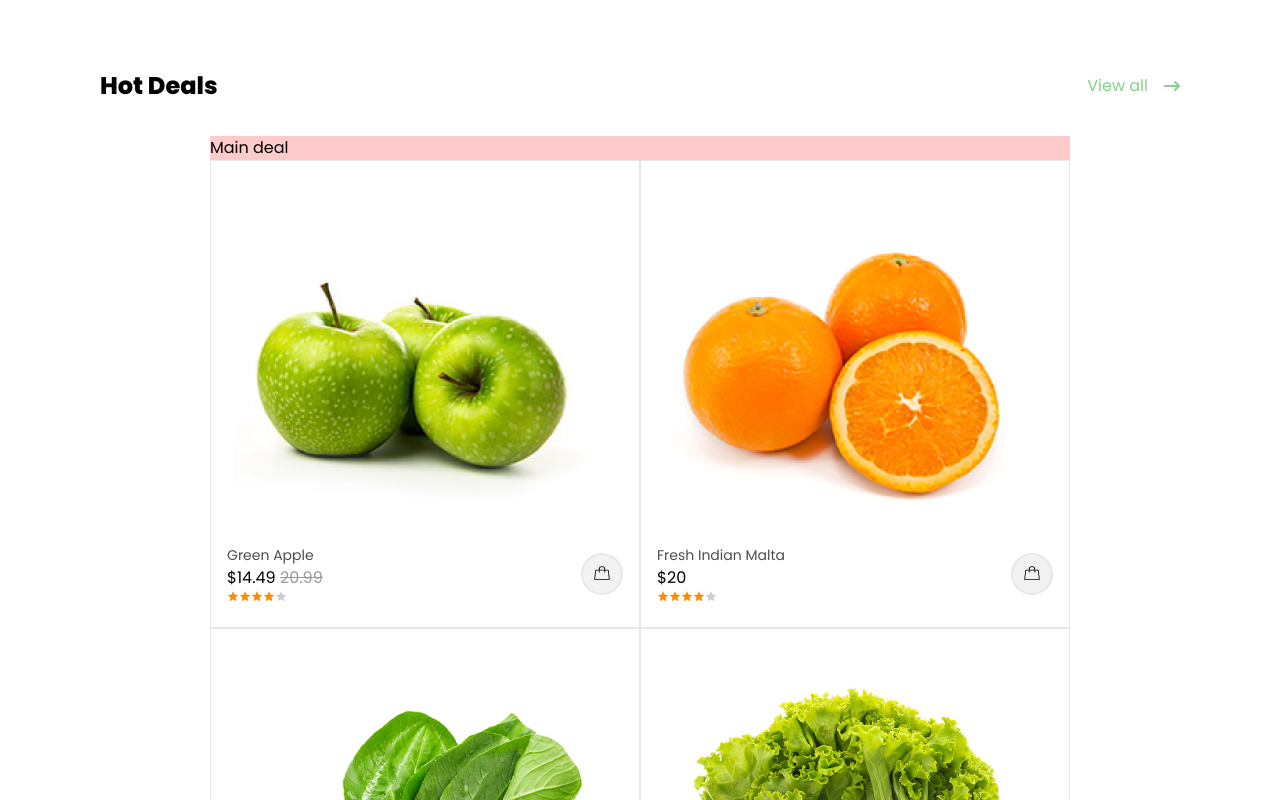
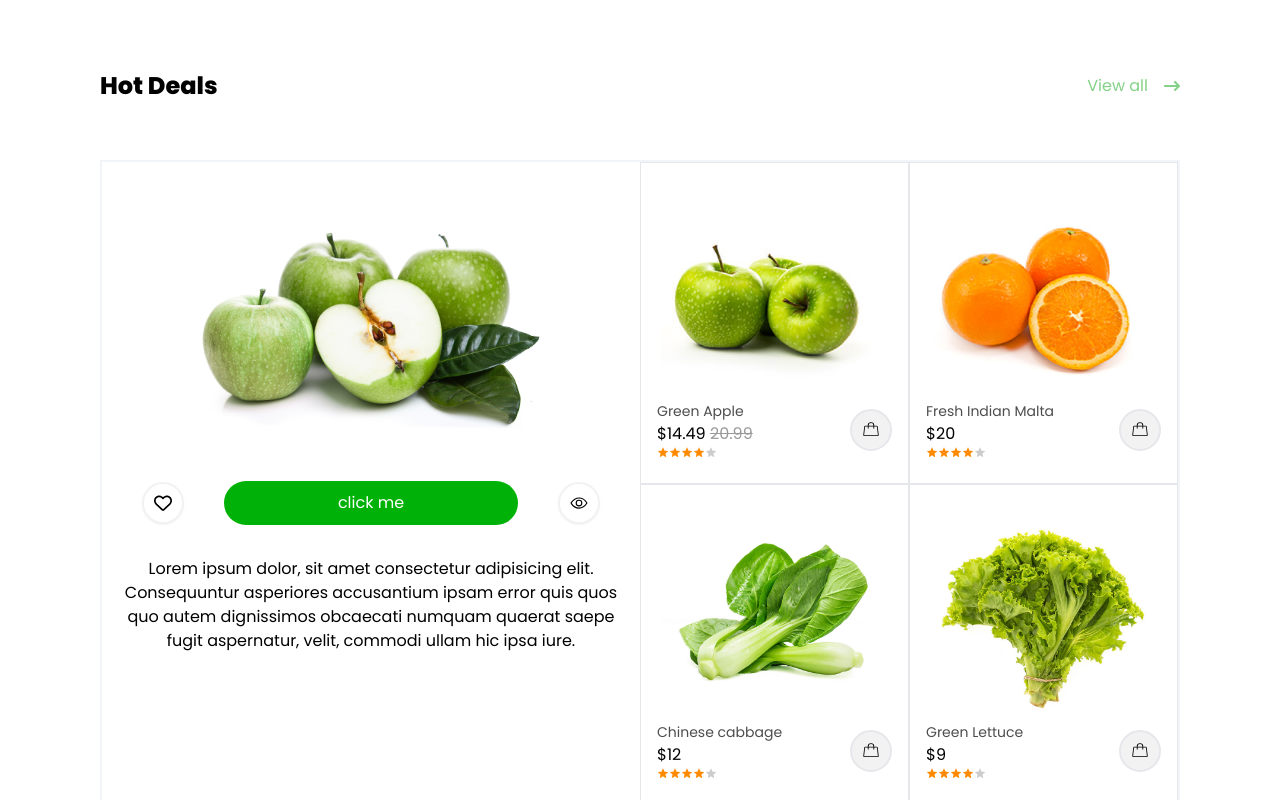
Before and after one commit to KodeNinj/Ecobazar, a Next.js app: page / in a window 1280 px wide. Shown: the part 3780-4580 px from the top of the page. Built offline with nearby package versions, Linux system fonts and the light colour scheme.

Commit message:
added content to the big box

```diff
--- a/src/components/HotDeals/index.tsx
+++ b/src/components/HotDeals/index.tsx
@@ -1,6 +1,10 @@
 import React from "react";
 import Header from "../Headers";
 import ProductList from "../ProductsList";
+import Image from "next/image";
+import { IoEyeOutline } from "react-icons/io5";
+import { FaRegHeart } from "react-icons/fa6";
+import Link from "next/link";
 
 const HotDeals = () => {
 	return (
@@ -9,10 +13,35 @@ const HotDeals = () => {
 				title="Hot Deals"
 				view_all="View all"
 			/>
-			<div className="w-full my-[32px]">
-				<div className="container  grid  justify-center ">
-					<div className="mainDeal row-span-2 col-span-2 bg-red-200 ">
-						Main deal
+			<div className="w-full h-auto py-[24px] my-[32px]">
+				<div className="container  grid  lg:grid-cols-4 md:grid-cols-3 sm:grid-cols-1  justify-center border-[2px] border-slate-100 ">
+					<div className="mainDeal mb-[10px] row-span-2 col-span-2 ">
+						<Image
+							src={require("../../Assets/focusImg.png")}
+							alt="Apple img"
+							className="flex justify-center w-[70%] mx-[15%]"
+						/>
+						<div className="CTAbtns flex justify-around items-center md:px-[40px] px-[10px]">
+							<Link
+								href="/"
+								className="p-[10px] bg-white rounded-full border-[2px] border-[var(--iconBg)] shadow-sm flex items-center justify-center">
+								<FaRegHeart size={18} />
+							</Link>
+							<button className="px-[24px] py-[10px] bg-[var(--Primary)] text-white flex-1 rounded-full mx-[40px]">
+								click me
+							</button>
+							<Link
+								href="/"
+								className="p-[10px] bg-white rounded-full border-[2px] border-[var(--iconBg)] shadow-sm flex items-center justify-center">
+								<IoEyeOutline size={18} />
+							</Link>
+						</div>
+						<p className="px-[10px] text-center mt-[16px] py-[16px]">
+							Lorem ipsum dolor, sit amet consectetur adipisicing elit.
+							Consequuntur asperiores accusantium ipsam error quis quos quo
+							autem dignissimos obcaecati numquam quaerat saepe fugit
+							aspernatur, velit, commodi ullam hic ipsa iure.
+						</p>
 					</div>
 					<ProductList />
 					<ProductList />
```
Also changed, not shown: src/Assets/focusImg.png (added).
